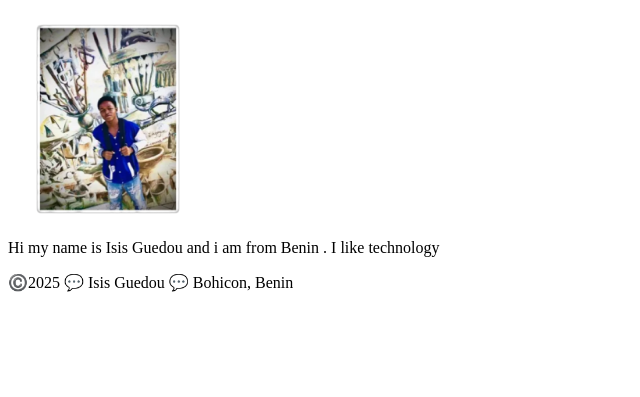
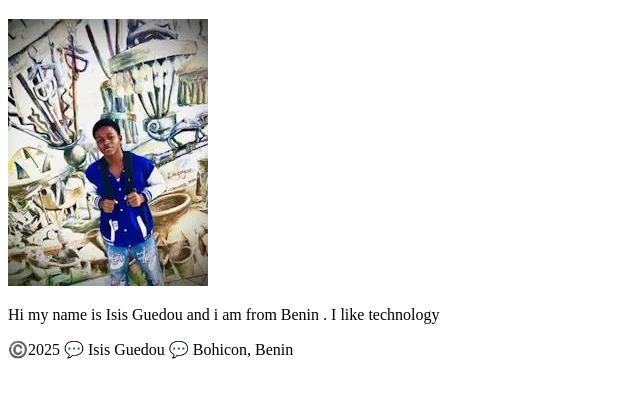
Before and after one commit to jauresguedou/wdd130, a plain HTML site: page index.html in a window 1280 px wide. Shown: the part 87-484 px from the top of the page, without its empty margins (0-640 px from the left). Drawn offline with Linux system fonts and the light colour scheme.

Commit message:
publish to git

```diff
--- a/index.html
+++ b/index.html
@@ -14,7 +14,7 @@
         </header>
         <main>
             <h1>Isis Guedou | WDD130</h1>
-            <img src="images/profile.webp" alt="Hi, my name is Isis Guedou" width="200">
+            <img src="images/profile.jpg" alt="Hi, my name is Isis Guedou" width="200">
             <p>Hi my name is Isis Guedou and i am from Benin . I like technology</p>
         </main>
         <footer>
```
Also changed, not shown: images/profile.jpg (added), images/profile.webp (deleted).
